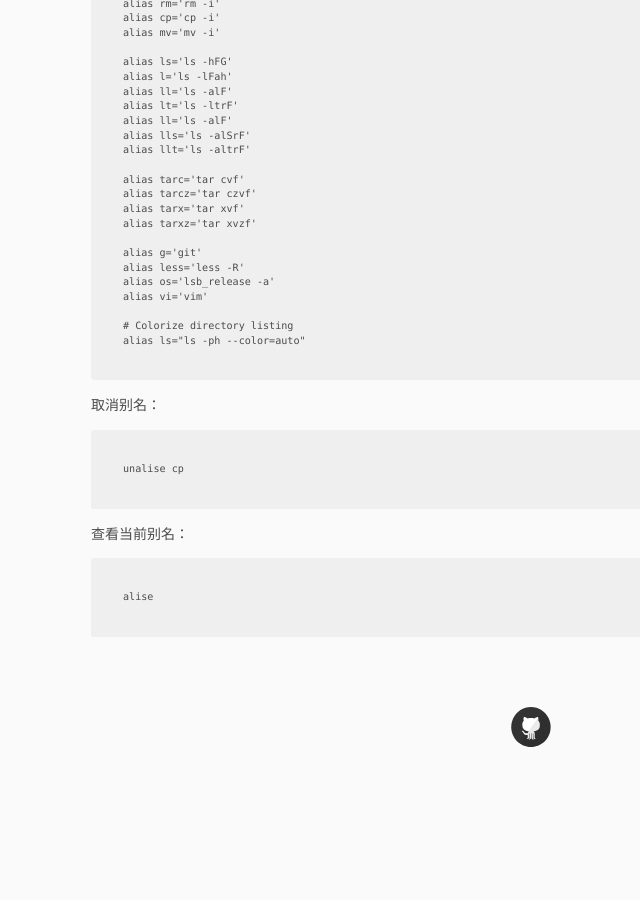
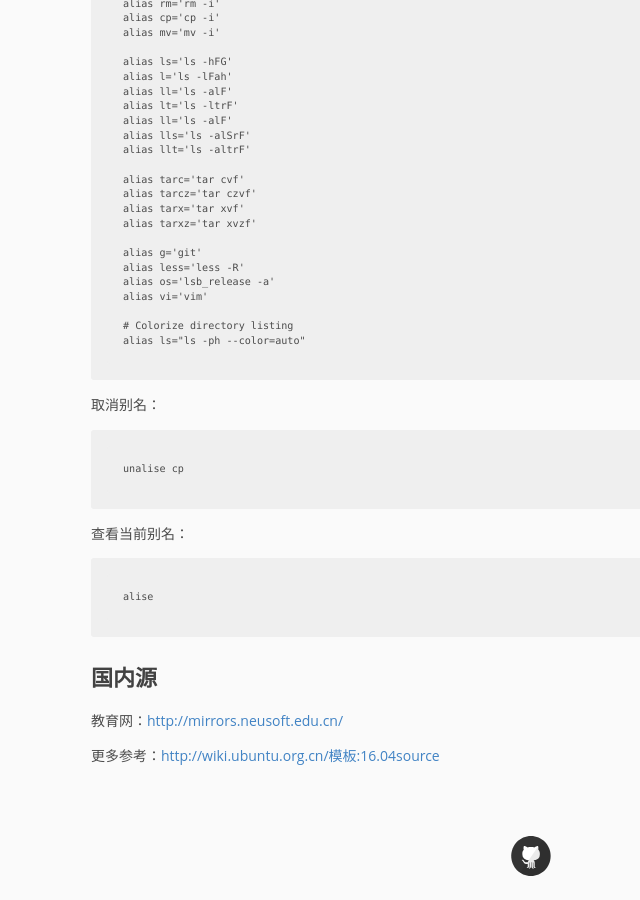
Before and after one commit to pingmalu/pingmalu.github.io, a Jekyll site: the page built from _posts/2016-01-06-Linux常用命令总结.md, in a window 1280 px wide and 900 px high, scrolled down 10206 px. Shown: the whole window, without its empty margins (109-749 px from the left). Built offline with Jekyll 4.4.1, drawn with Linux system fonts in a browser that asks for light colours; nearby versions of some CDN libraries; before the commit the page ends 10978 px from its top, so only the background shows below that.

Commit message:
'update'

```diff
--- a/_posts/2016-01-06-Linux常用命令总结.md
+++ b/_posts/2016-01-06-Linux常用命令总结.md
@@ -461,3 +461,10 @@ sshd_config中的PubkeyAuthentication设为no
 查看当前别名：
 
 	alise
+
+# 国内源
+
+教育网：[http://mirrors.neusoft.edu.cn/](http://mirrors.neusoft.edu.cn/)
+
+更多参考：[http://wiki.ubuntu.org.cn/模板:16.04source
+](http://wiki.ubuntu.org.cn/%E6%A8%A1%E6%9D%BF:16.04source)
```
